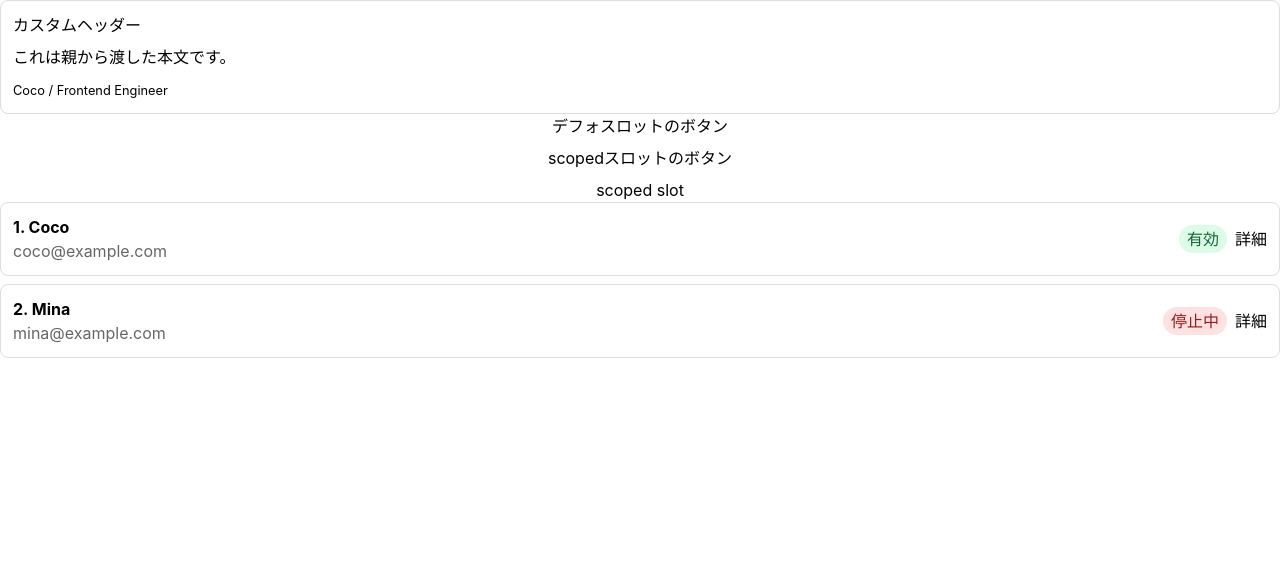
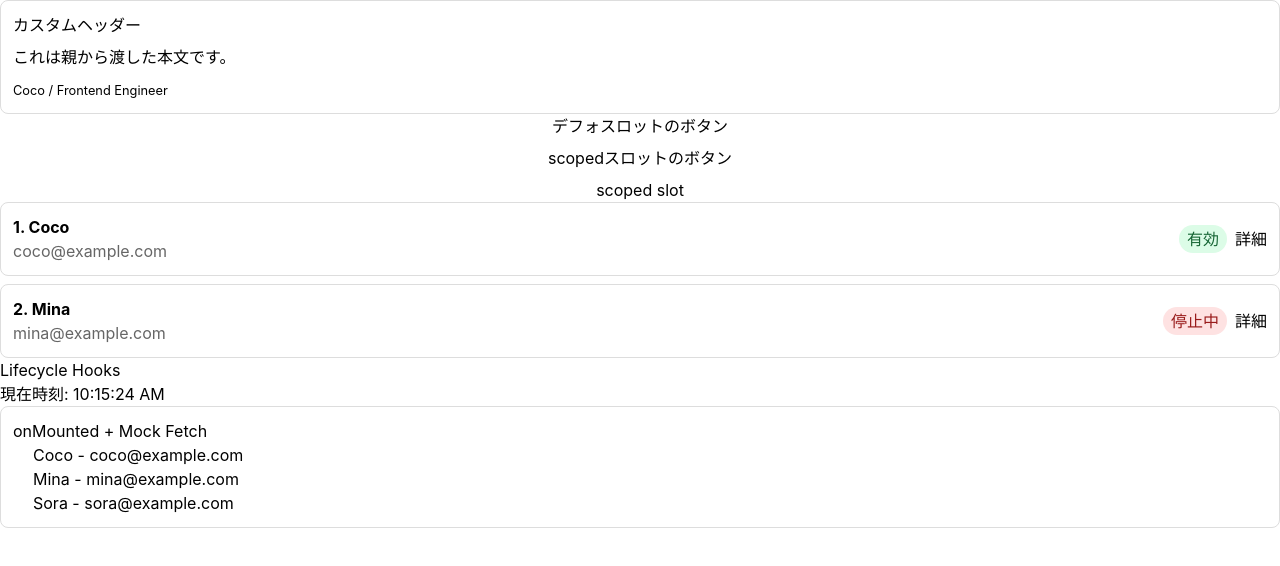
Before and after one commit to Takuya0202/lesson_vue, a Vue app in the folder lesson_vue/: page / in a window 1280 px wide. Shown: the top 566 px of the page. Built offline with nearby package versions, Linux system fonts and the light colour scheme.

Commit message:
lesson6 complete

```diff
--- a/lesson_vue/src/App.vue
+++ b/lesson_vue/src/App.vue
@@ -11,6 +11,8 @@ import Lesson43 from './components/lesson/lesson4-3.vue'
 import Lesson5Pararent from './components/lesson/lesson5-pararent.vue'
 import Lesson52Pararent from './components/lesson/lesson5-2-pararent.vue'
 import Lesson53Pararent from './components/lesson/lesson5-3-pararent.vue'
+import Lesson6 from './components/lesson/lesson6.vue'
+import Lesson61 from './components/lesson/lesson6-1.vue'
 
 const count = ref(0)
 function handleIncrement(value: number) {
@@ -30,4 +32,6 @@ const handleOpen = () => {
   <Lesson5Pararent />
   <Lesson52Pararent />
   <Lesson53Pararent />
+  <Lesson6 />
+  <Lesson61 />
 </template>
--- /dev/null
+++ b/lesson_vue/src/components/lesson/lesson6-1.vue
@@ -0,0 +1,64 @@
+<script setup lang="ts">
+import { onMounted, onUnmounted, ref } from 'vue'
+
+type User = {
+  id: number
+  name: string
+  email: string
+}
+
+// 3秒後にレスポンスする mock API
+function fetchUsersMock(): Promise<User[]> {
+  return new Promise((resolve) => {
+    setTimeout(() => {
+      resolve([
+        { id: 1, name: 'Coco', email: 'coco@example.com' },
+        { id: 2, name: 'Mina', email: 'mina@example.com' },
+        { id: 3, name: 'Sora', email: 'sora@example.com' },
+      ])
+    }, 3000)
+  })
+}
+
+const users = ref<User[]>([])
+const loading = ref(false)
+const error = ref<string | null>(null)
+
+let isUnmounted = false
+
+onMounted(async () => {
+  loading.value = true
+  error.value = null
+
+  try {
+    const data = await fetchUsersMock()
+
+    // 取得完了前にアンマウントされていたら反映しない
+    if (isUnmounted) return
+    users.value = data
+  } catch (e) {
+    if (isUnmounted) return
+    error.value = e instanceof Error ? e.message : '取得に失敗しました'
+  } finally {
+    if (isUnmounted) return
+    loading.value = false
+  }
+})
+
+onUnmounted(() => {
+  isUnmounted = true
+})
+</script>
+
+<template>
+  <section style="padding: 12px; border: 1px solid #ddd; border-radius: 8px">
+    <h2 style="margin-top: 0">onMounted + Mock Fetch</h2>
+
+    <p v-if="loading">読み込み中...（3秒待機）</p>
+    <p v-else-if="error" style="color: #b91c1c">エラー: {{ error }}</p>
+
+    <ul v-else style="padding-left: 20px">
+      <li v-for="user in users" :key="user.id">{{ user.name }} - {{ user.email }}</li>
+    </ul>
+  </section>
+</template>
--- /dev/null
+++ b/lesson_vue/src/components/lesson/lesson6.vue
@@ -0,0 +1,29 @@
+<script setup lang="ts">
+import { ref, onMounted, onUnmounted } from 'vue'
+
+const now = ref('')
+let timerId: number | null = null
+
+onMounted(() => {
+  // 初回マウント時に開始（React の useEffect(..., []) 相当）
+  now.value = new Date().toLocaleTimeString()
+  timerId = window.setInterval(() => {
+    now.value = new Date().toLocaleTimeString()
+  }, 1000)
+})
+
+// unmountedでクリーンアップする。開始した処理に対しての破壊
+onUnmounted(() => {
+  // 破棄時にクリーンアップ
+  if (timerId !== null) {
+    clearInterval(timerId)
+  }
+})
+</script>
+
+<template>
+  <section>
+    <h2>Lifecycle Hooks</h2>
+    <p>現在時刻: {{ now }}</p>
+  </section>
+</template>
```
Also changed, not shown: 2 other files (tests, documents, lock files or other folders).
